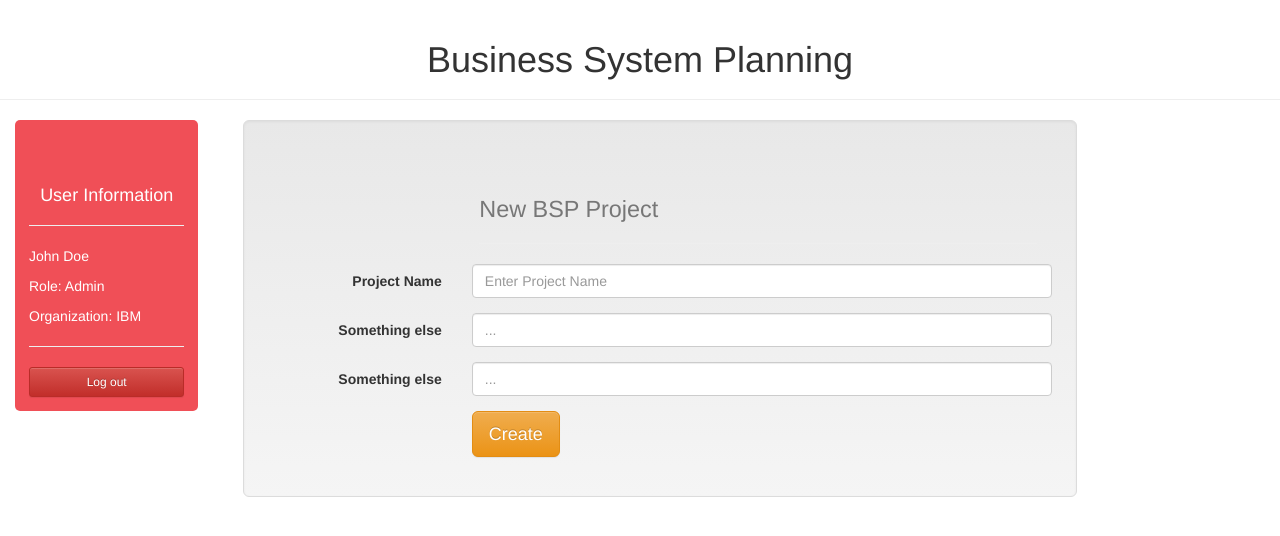
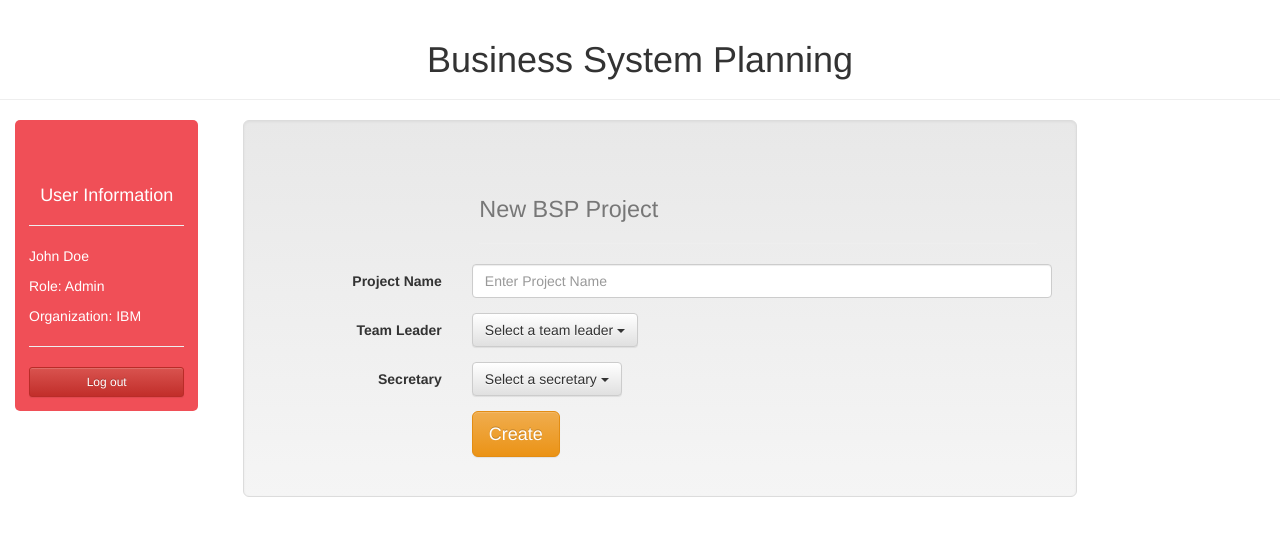
Before and after one commit to gaborod16/GSI_PSBBSP, a React (Create React App) app in the folder test-app/: page /newProject in a window 1280 px wide. Shown: the top 536 px of the page. Built offline with nearby package versions, Linux system fonts and the light colour scheme.

Commit message:
added dropdowns to new project

```diff
--- a/test-app/src/newProject.js
+++ b/test-app/src/newProject.js
@@ -1,5 +1,5 @@
 import React, { Component } from 'react';
-import {PageHeader, Form, Button, Well, FormControl, FormGroup, ControlLabel, Col} from 'react-bootstrap';
+import {PageHeader, Form, Button, Well, FormControl, FormGroup, ControlLabel, Col, MenuItem, DropdownButton, ButtonToolbar} from 'react-bootstrap';
 
 import Template from './template'
 
@@ -27,7 +27,7 @@ class NewProject extends Component {
               <Col smOffset={3} sm={9}>
                 <PageHeader><small>New BSP Project</small></PageHeader>
               </Col>
-              <FormGroup controlId="prjectName">
+              <FormGroup controlId="projectName">
                 <Col componentClass={ControlLabel} sm={3}>Project Name</Col>
                 <Col sm={9}>
                   <FormControl
@@ -36,25 +36,35 @@ class NewProject extends Component {
                   />
                 </Col>
               </FormGroup>
-              <FormGroup controlId="...">
-                <Col componentClass={ControlLabel} sm={3}>Something else</Col>
+
+              <FormGroup controlId="teamLeaderUser">
+                <Col componentClass={ControlLabel} sm={3}>Team Leader</Col>
                 <Col sm={9}>
-                  <FormControl
-                    type="text"
-                    placeholder="..."
-                  />
+                  <ButtonToolbar>
+                    <DropdownButton title="Select a team leader" id="dropdown-size-medium">
+                      <MenuItem eventKey="1">James Bond</MenuItem>
+                      <MenuItem eventKey="2">Albert Einstein</MenuItem>
+                      <MenuItem eventKey="3">Peter Pan</MenuItem>
+                      <MenuItem eventKey="4">Mickey Mouse</MenuItem>
+                    </DropdownButton>
+                  </ButtonToolbar>
                 </Col>
               </FormGroup>
-              <FormGroup controlId="...">
-                <Col componentClass={ControlLabel} sm={3}>Something else</Col>
+
+              <FormGroup controlId="teamLeaderUser">
+                <Col componentClass={ControlLabel} sm={3}>Secretary</Col>
                 <Col sm={9}>
-                  <FormControl
-                    type="text"
-                    placeholder="..."
-                  />
+                  <ButtonToolbar>
+                    <DropdownButton title="Select a secretary" id="dropdown-size-medium">
+                      <MenuItem eventKey="1">James Bond</MenuItem>
+                      <MenuItem eventKey="2">Albert Einstein</MenuItem>
+                      <MenuItem eventKey="3">Peter Pan</MenuItem>
+                      <MenuItem eventKey="4">Mickey Mouse</MenuItem>
+                    </DropdownButton>
+                  </ButtonToolbar>
                 </Col>
-                <FormControl.Feedback />
               </FormGroup>
+
               <FormGroup>
                 <Col smOffset={3} sm={3}>
                   <Button type="submit" bsStyle='warning' bsSize='large' onClick={this.redirectmainpage}>Create</Button>
```
